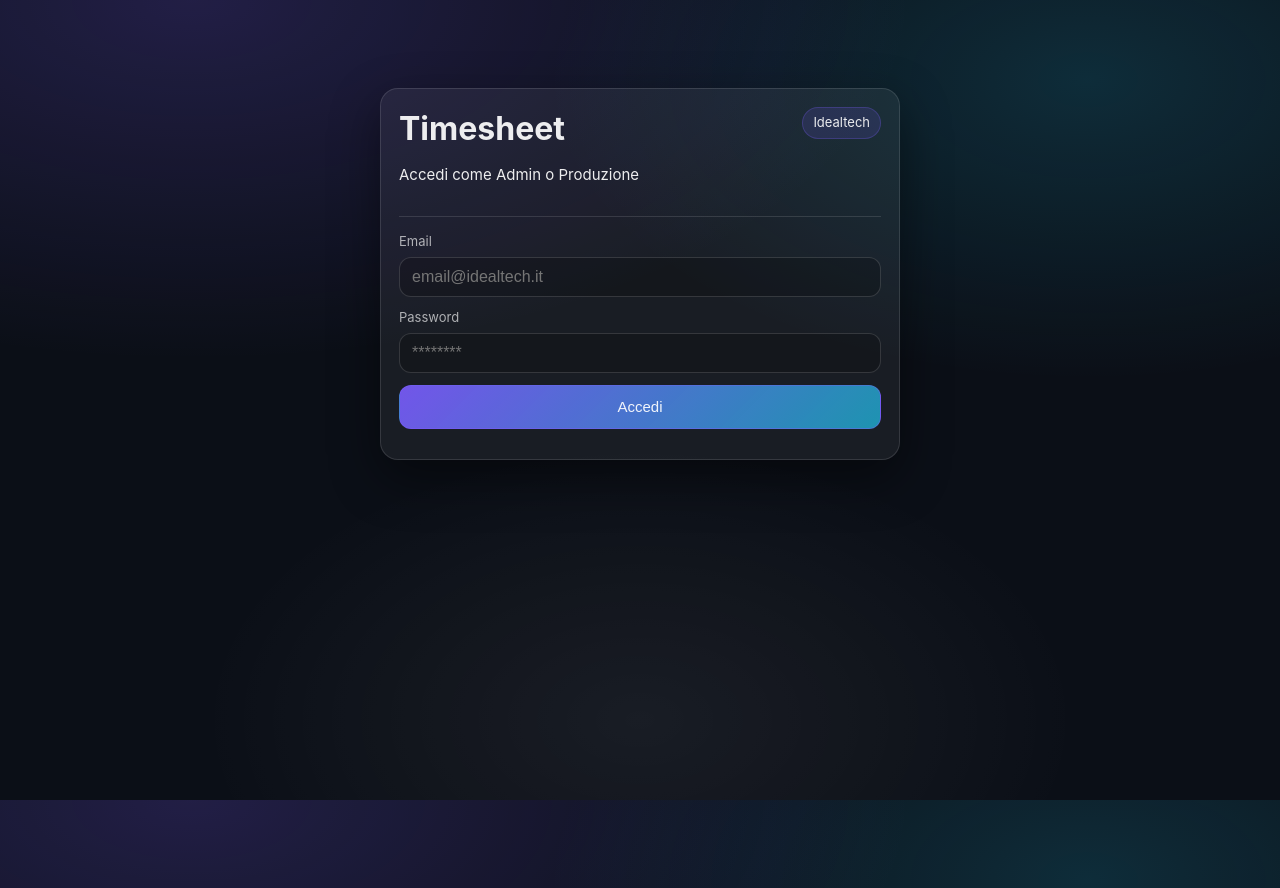
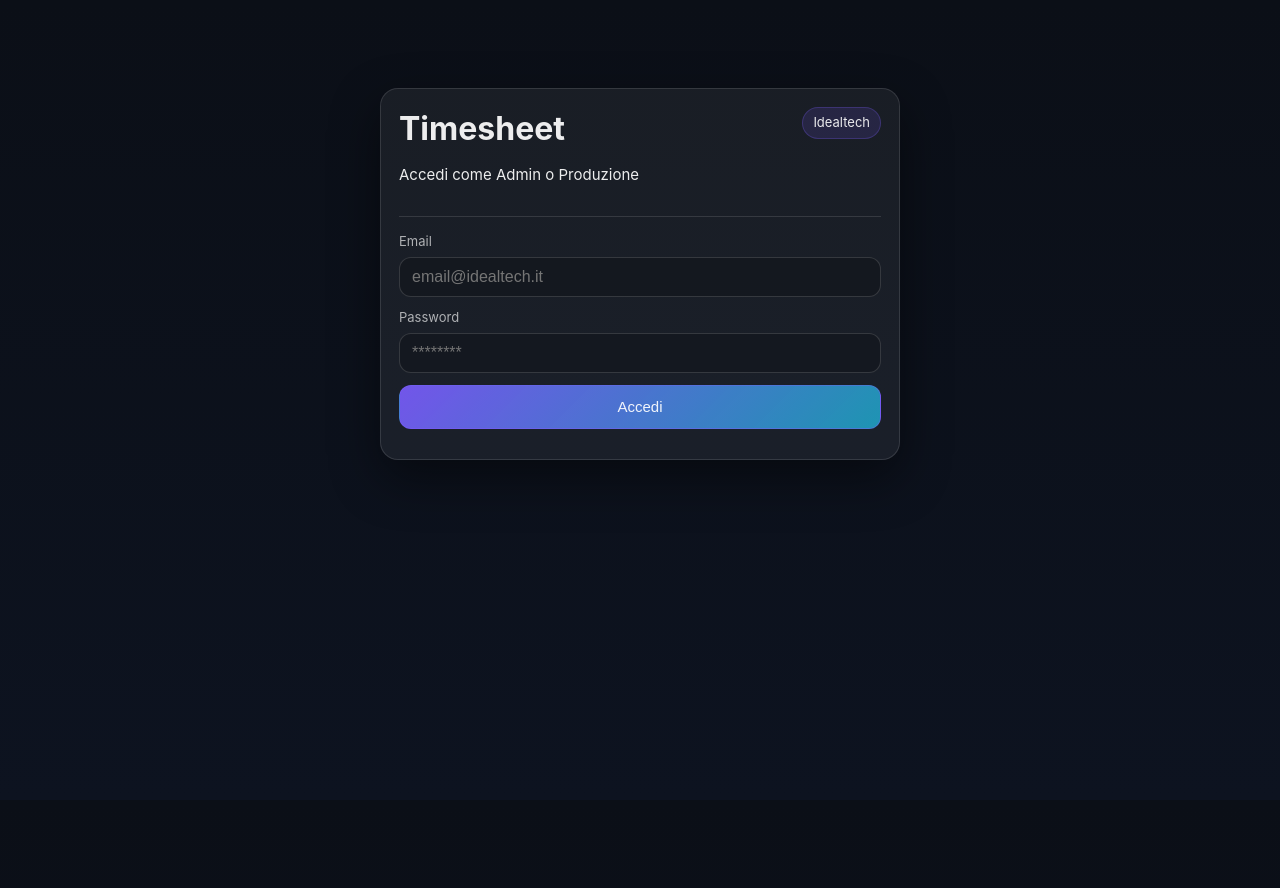
Before and after one commit to Manuelidealtech/timesheet-app, a React (Vite) app: page /login in a window 1280 px wide. Built offline with nearby package versions, Linux system fonts and the light colour scheme.

Commit message:
background color

```diff
--- a/src/styles/app.css
+++ b/src/styles/app.css
@@ -20,17 +20,30 @@
 }
 
 *{ box-sizing:border-box; }
-html,body{ height:100%; }
+html,
+body,
+#root{
+  min-height: 100%;
+}
+
+html,
+body{
+  height: auto;
+}
+
 body{
   margin:0;
   font-family: Inter, system-ui, -apple-system, Segoe UI, Roboto, Arial, sans-serif;
   color: var(--text);
-  background:
-    radial-gradient(1200px 600px at 15% 0%, rgba(124,92,255,.20), transparent 60%),
-    radial-gradient(900px 500px at 85% 10%, rgba(33,212,253,.15), transparent 60%),
-    radial-gradient(800px 500px at 50% 90%, rgba(255,255,255,.06), transparent 55%),
-    var(--bg);
-    font-size: 16px;
+  background-color: var(--bg);
+  background-image: linear-gradient(180deg, #0b0f17 0%, #0d1320 100%);
+  background-repeat: no-repeat;
+  background-attachment: fixed;
+  font-size: 16px;
+}
+
+#root{
+  min-height: 100vh;
 }
 
 a{ color:inherit; text-decoration:none; }
```
